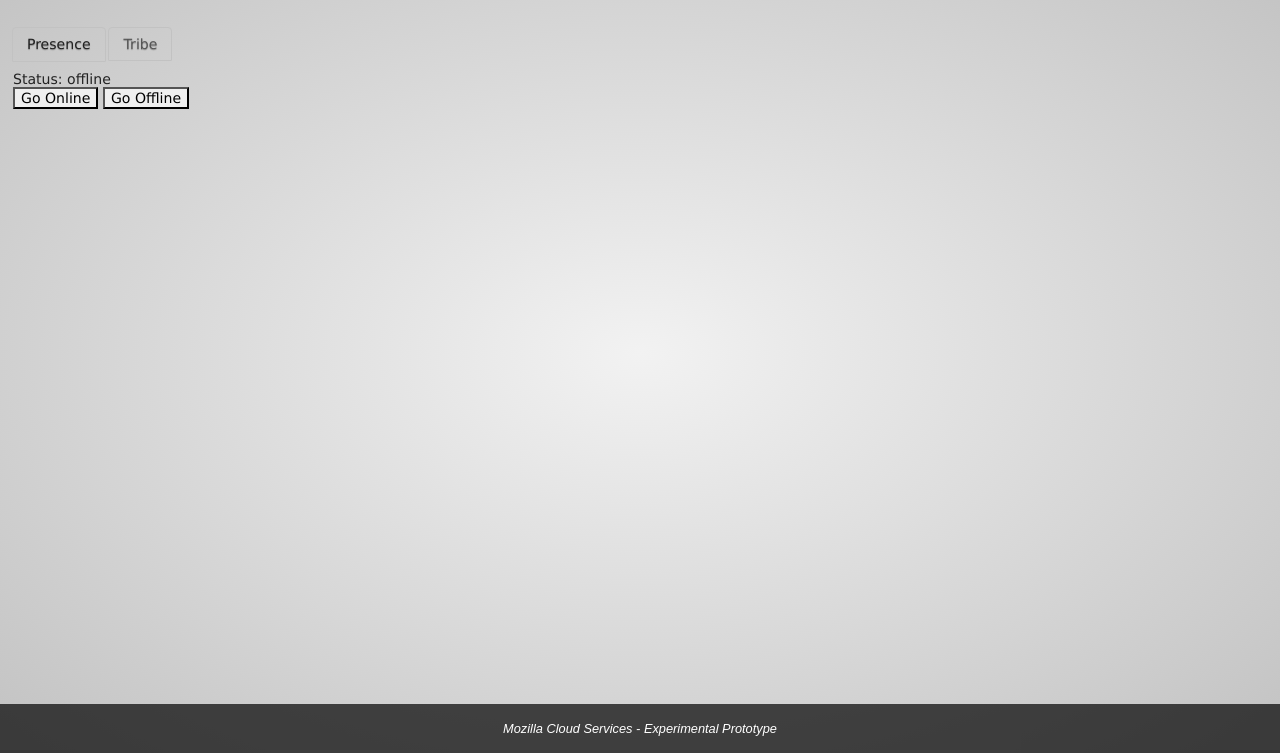
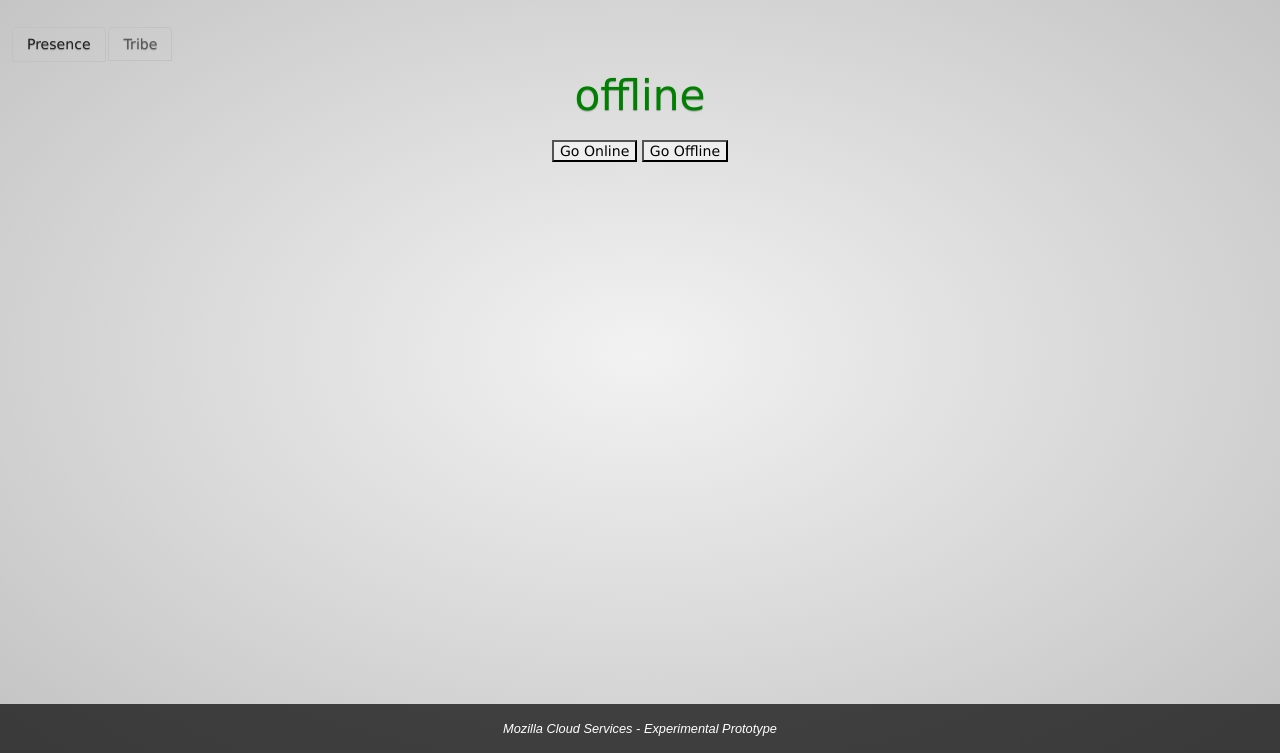
Before and after one commit to mozilla-services/presence-fxapp, a plain HTML site: page src/index.html in a window 1280 px wide. Shown: the part 47-800 px from the top of the page. Drawn offline with Linux system fonts and the light colour scheme.

Commit message:
centered the button

```diff
--- a/src/index.html
+++ b/src/index.html
@@ -31,8 +31,8 @@
 
         <div id="tabs-1">
 
-          <div>Status: <span id="status">offline</span></div>
-          <div>
+          <div id="status">offline</div>
+          <div class="buttons">
             <button id="online">Go Online</button>
             <button id="offline">Go Offline</button>
           </div>
--- a/src/media/app.css
+++ b/src/media/app.css
@@ -1,4 +1,18 @@
 html, body { height: 100%; }
+
+#status {
+  font-size: 300%;
+  width: 100%;
+  text-align: center;
+  color: green;
+  margin-bottom: 20px;
+  text-shadow: 0px 1px 1px rgba(0,0,0,.3);
+}
+
+div.buttons {
+  text-align: center;
+  width: 100%;
+}
 
 body {
   background: radial-gradient(ellipse at center, rgba(231,76,60,1) 0%,rgba(192,57,43,1) 100%);
```
